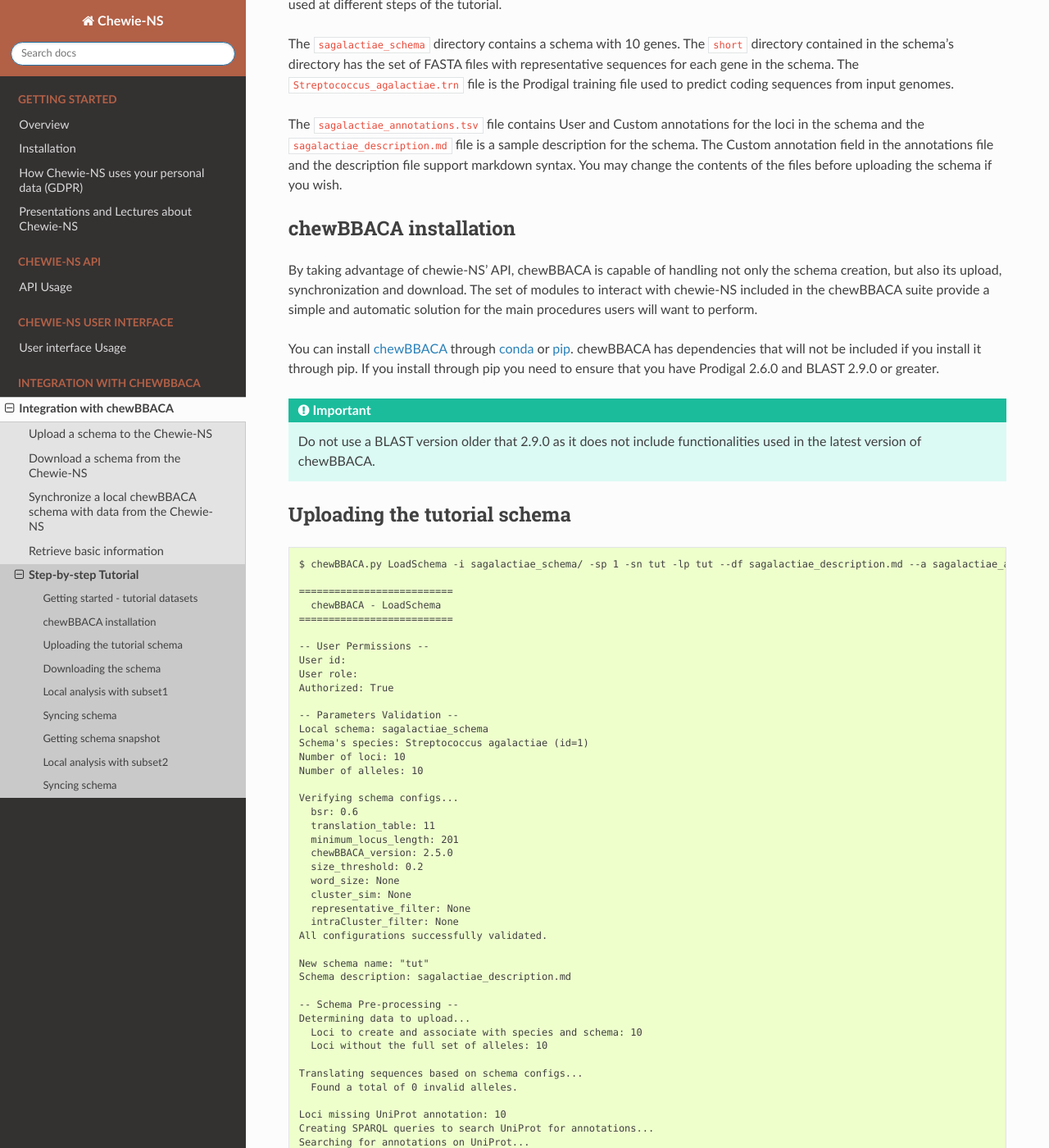
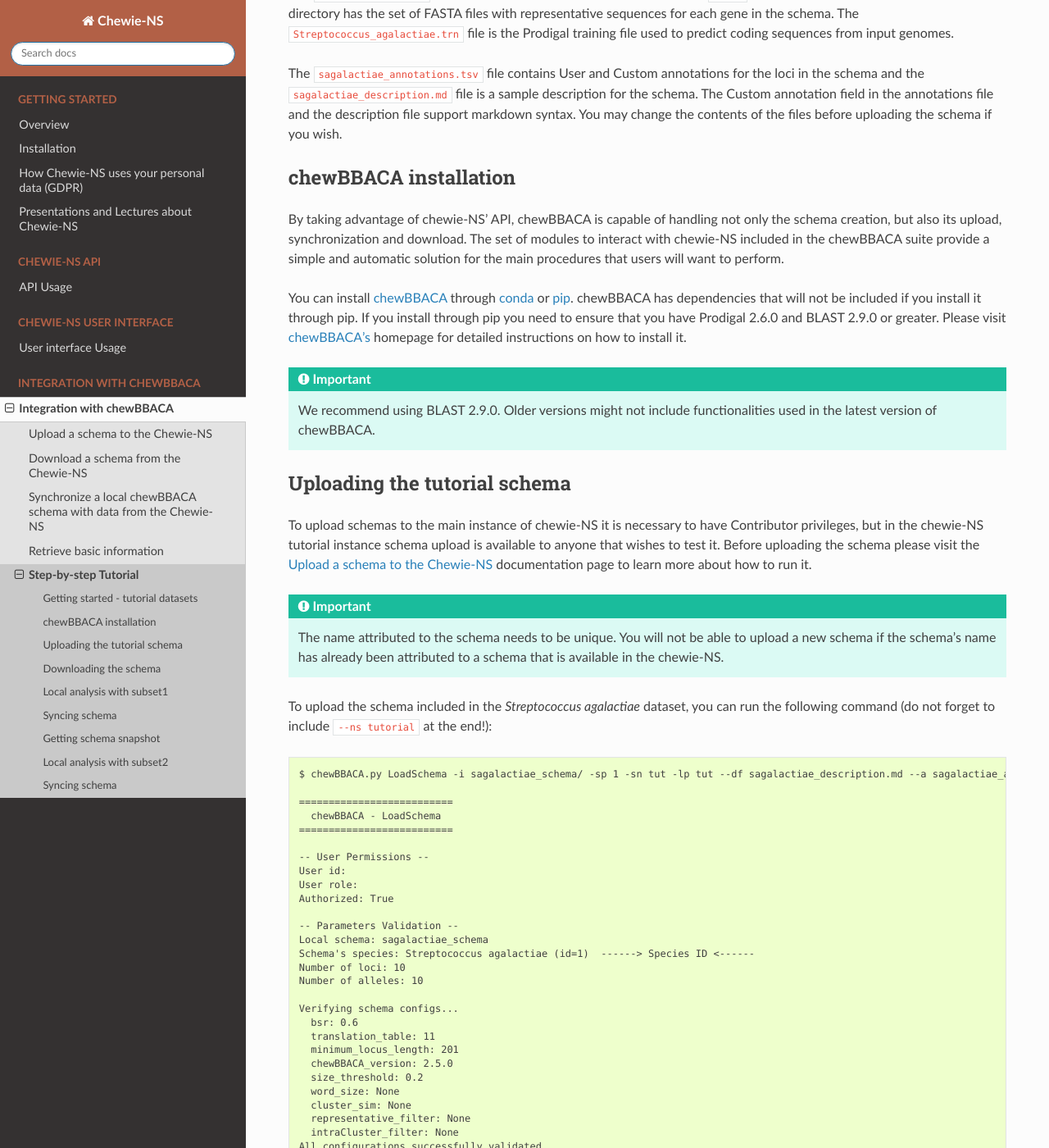
Before and after one commit to B-UMMI/Chewie-NS, a Sphinx documentation site: the page built from docs/user/tutorial.rst, in a window 1280 px wide and 1400 px high, scrolled down 1250 px. Shown: the whole window at 82% size. Built offline with Sphinx 7.4.7 and the Read the Docs theme 2.0.0, drawn with Linux system fonts in a browser that asks for light colours; some of the changed text lies outside the part shown.

Commit message:
Updated the documentation for the tutorial.

```diff
--- a/docs/user/tutorial.rst
+++ b/docs/user/tutorial.rst
@@ -9,6 +9,13 @@
 while also promoting the exploration of data uploaded to the chewie-NS tutorial in its
 `website <https://tutorial.chewbbaca.online/>`_ and a better understanding of how it is
 possible to interact with the API.
+
+.. important:: This tutorial includes sample commands that you'll have to run to upload,
+               download and synchronize schemas. To connect to the correct chewie-NS instance, you
+               should always check if the sample commands include ``--ns tutorial`` at the
+               end and also include that parameter at the end of your commands. If you do
+               not do this, the processes will try to connect to the main chewie-NS instance
+               and simply fail.
 
 Getting started - tutorial datasets
 :::::::::::::::::::::::::::::::::::
@@ -79,19 +72,33 @@
 By taking advantage of chewie-NS’ API, chewBBACA is capable of handling not only the schema creation,
 but also its upload, synchronization and download. The set of modules to interact with chewie-NS
 included in the chewBBACA suite provide a simple and automatic solution for the main procedures
-users will want to perform.
+that users will want to perform.
 
 You can install `chewBBACA <https://github.com/B-UMMI/chewBBACA>`_ through
 `conda <https://anaconda.org/bioconda/chewbbaca>`_ or `pip <https://pypi.org/project/chewBBACA/>`_.
 chewBBACA has dependencies that will not be included if you install it through pip. If you install
-through pip you need to ensure that you have Prodigal 2.6.0 and BLAST 2.9.0 or greater.
+through pip you need to ensure that you have Prodigal 2.6.0 and BLAST 2.9.0 or greater. Please
+visit `chewBBACA's <https://github.com/B-UMMI/chewBBACA>`_ homepage for detailed instructions on how
+to install it.
 
-.. important:: Do not use a BLAST version older that 2.9.0 as it does not include functionalities
+.. important:: We recommend using BLAST 2.9.0. Older versions might not include functionalities
                used in the latest version of chewBBACA.
 
 
 Uploading the tutorial schema
 :::::::::::::::::::::::::::::
+
+To upload schemas to the main instance of chewie-NS it is necessary to have Contributor privileges, but
+in the chewie-NS tutorial instance schema upload is available to anyone that wishes to test it.
+Before uploading the schema please visit the :doc:`upload_api` documentation page to learn more about
+how to run it.
+
+.. important:: The name attributed to the schema needs to be unique. You will not be able to upload
+               a new schema if the schema's name has already been attributed to a schema that is
+               available in the chewie-NS.
+
+To upload the schema included in the *Streptococcus agalactiae* dataset, you can run the following command
+(do not forget to include ``--ns tutorial`` at the end!):
 
 ::
 
@@ -108,7 +115,7 @@
 
     -- Parameters Validation --
     Local schema: sagalactiae_schema
-    Schema's species: Streptococcus agalactiae (id=1)
+    Schema's species: Streptococcus agalactiae (id=1)  ------> Species ID <------
     Number of loci: 10
     Number of alleles: 10
 
@@ -142,7 +149,7 @@
     User provided valid annotations for 10 loci.
 
     -- Schema Upload --
-    Created schema with name tut (id=1).
+    Created schema with name tut (id=1).  ------> Schema ID <------
 
     Loci data:
       Collecting loci data...
@@ -165,8 +172,26 @@
 
     Removing intermediate files...
 
+
+We have included an example with the information that is written to the standard output
+during the process.
+When the `LoadSchema` process finishes, the chewie-NS will insert the data that was sent
+into its database and unlock the schema to make it available for download. You can find
+the schema you have uploaded listed in the ``Schemas Overview`` table for the species.
+You should remember the unique identifier that the chewie-NS attributed to the schema you
+have uploaded (the lines with the schema and species identifiers are highlighted in the
+standard output).
+
 Downloading the schema
 ::::::::::::::::::::::
+
+In order to use a schema you have uploaded to the chewie-NS, you will have to download it.
+
+To know more about the ``DownloadSchema`` process, please visit the :doc:`download_api` page
+in the documentation.
+
+To download the schema you have uploaded, please run the following command (substitute the
+species and schema IDs values, ``-sp`` and ``-sc``):
 
 ::
 
@@ -184,6 +209,11 @@
     Decompressing schema...
     Schema is now available at: sagalactiae_ns/sagalactiae_tut
 
+The process will download a ready-to-use schema to the output directory you have specified.
+The loci and alleles included in the schema are the same that were in the original schema,
+but the chewie-NS has attributed new identifiers that will help to unmistakably identify
+those loci and alleles and facilitate results comparison for anyone that is using the same
+schema.
 
 Local analysis with subset1
 :::::::::::::::::::::::::::
```
Also changed, not shown: other parts of docs/user/tutorial.rst (+2 -16 lines).
